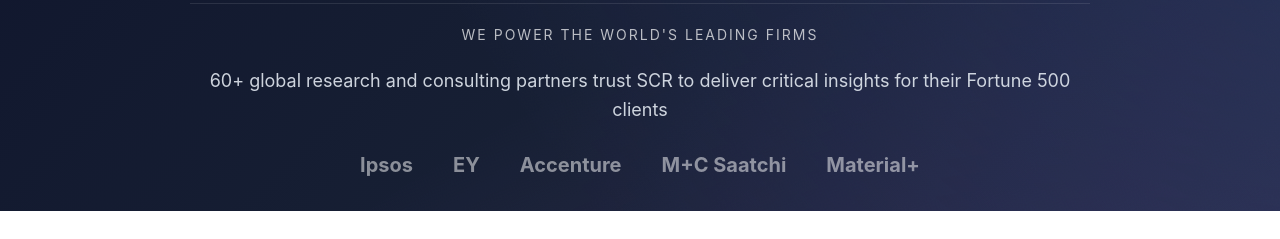
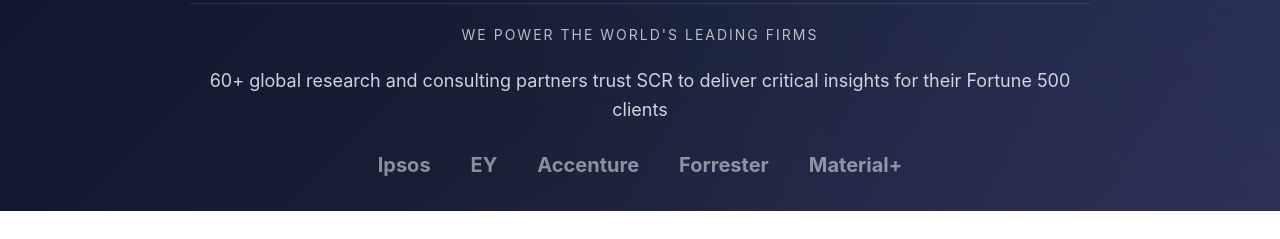
Before and after one commit to smartconnectresearch/ap-founders, a plain HTML site: page index.html in a window 1280 px wide. Shown: the part 929-1168 px from the top of the page. Drawn offline with Linux system fonts and the light colour scheme.

Commit message:
index.html

```diff
--- a/index.html
+++ b/index.html
@@ -2105,7 +2105,7 @@
                         <span class="trust-logo">Ipsos</span>
                         <span class="trust-logo">EY</span>
                         <span class="trust-logo">Accenture</span>
-                        <span class="trust-logo">M+C Saatchi</span>
+                        <span class="trust-logo">Forrester</span>
                         <span class="trust-logo">Material+</span>
                     </div>
                 </div>
```
